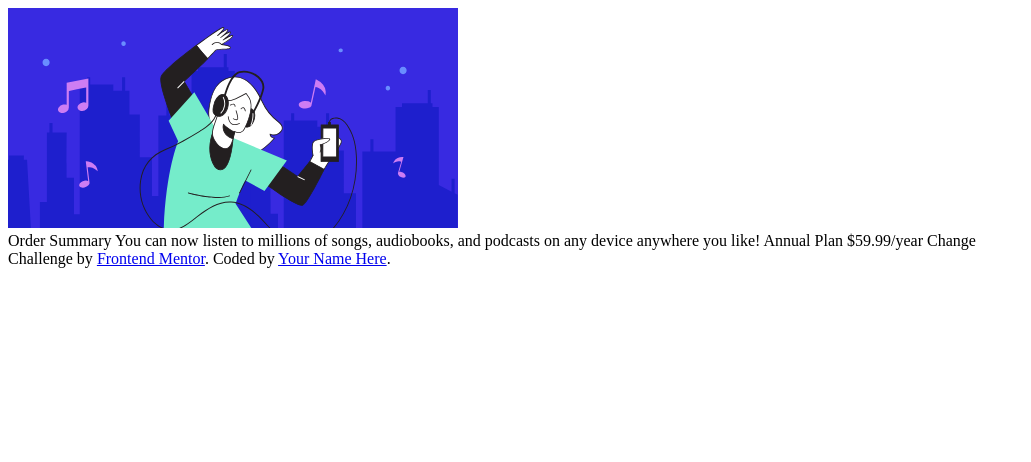
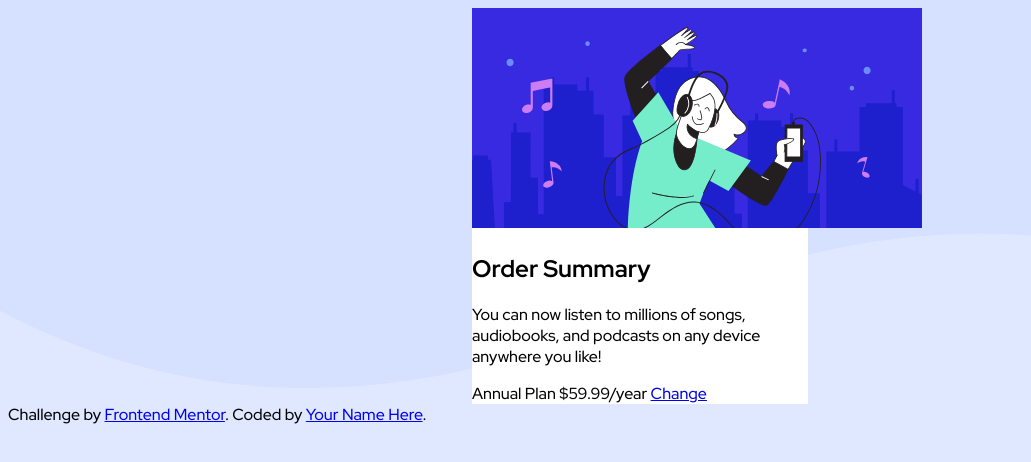
Before and after one commit to geraldaddey/order-summary-component, a plain HTML site: page index.html in a window 1280 px wide. Shown: the whole page, without its empty margins (0-1031 px from the left). Drawn offline with Linux system fonts and the light colour scheme.

Commit message:
background img added

```diff
--- a/index.html
+++ b/index.html
@@ -20,9 +20,15 @@
       <section class="card">
         <img src="/images/illustration-hero.svg" alt="" />
         <div>
-          Order Summary You can now listen to millions of songs, audiobooks, and
-          podcasts on any device anywhere you like! Annual Plan $59.99/year
-          Change
+          <h2>Order Summary</h2>
+
+          <p>
+            You can now listen to millions of songs, audiobooks, and podcasts on
+            any device anywhere you like!
+          </p>
+          <span> Annual Plan $59.99/year </span>
+
+          <a href="www.youtube.com/quansahtvchannel">Change</a>
         </div>
       </section>
     </main>
--- a/styles.css
+++ b/styles.css
@@ -1,3 +1,6 @@
+/* Import font  */
+@import url("https://fonts.googleapis.com/css2?family=Red+Hat+Display:wght@500;700;900&display=swap");
+
 :root {
   --pale-blue: hsl(225, 100%, 94%);
   --bright-blue: hsl(245, 75%, 52%);
@@ -5,3 +8,23 @@
   --desaturated-blue: hsl(224, 23%, 55%);
   --dark-blue: hsl(223, 47%, 23%);
 }
+
+body {
+  font-family: "Red Hat Display", sans-serif;
+  background-image: url(/images/pattern-background-desktop.svg);
+  background-repeat: no-repeat;
+  background-position: top right;
+  background-size: 100%;
+  background-color: var(--pale-blue);
+}
+
+p {
+  font-size: 16px;
+}
+
+.main-container {
+  background-color: white;
+  width: 80%;
+  max-width: 21rem;
+  margin: 0 auto;
+}
```
